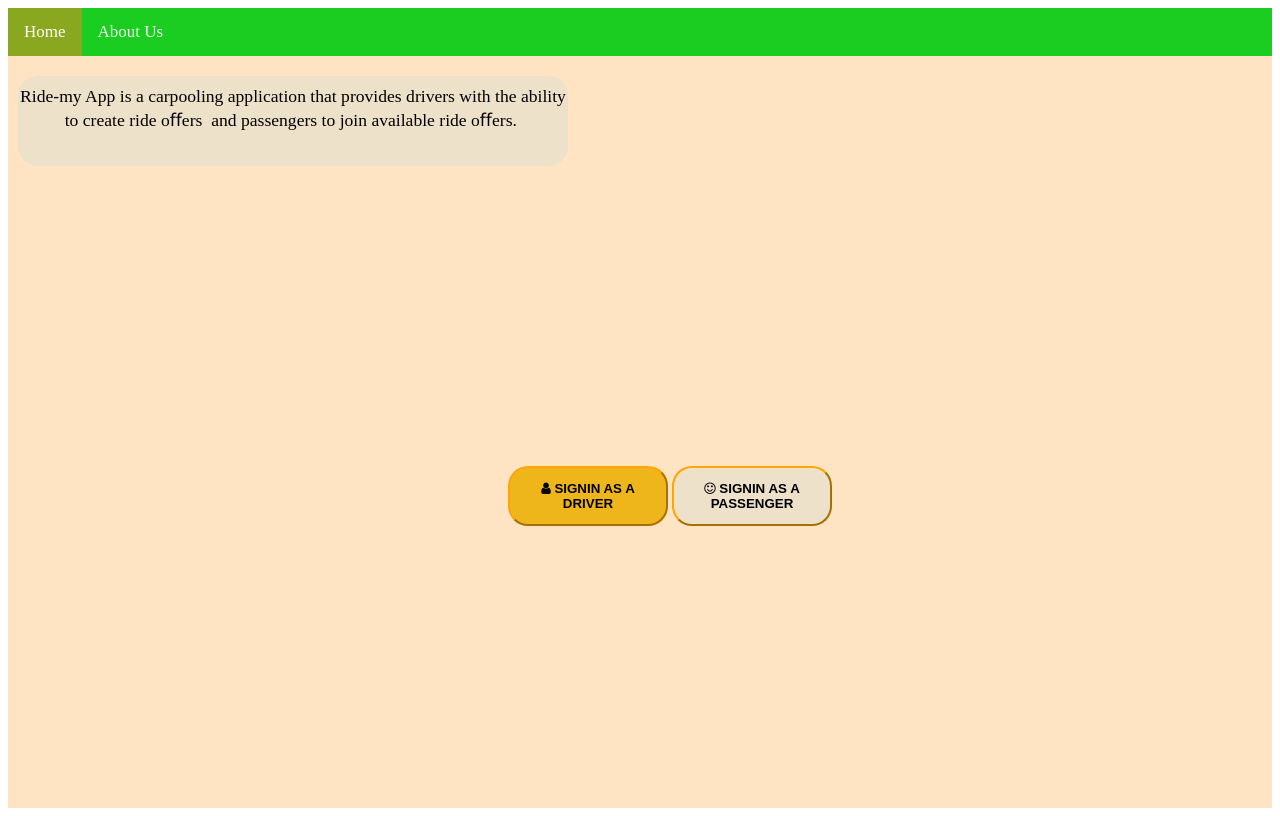
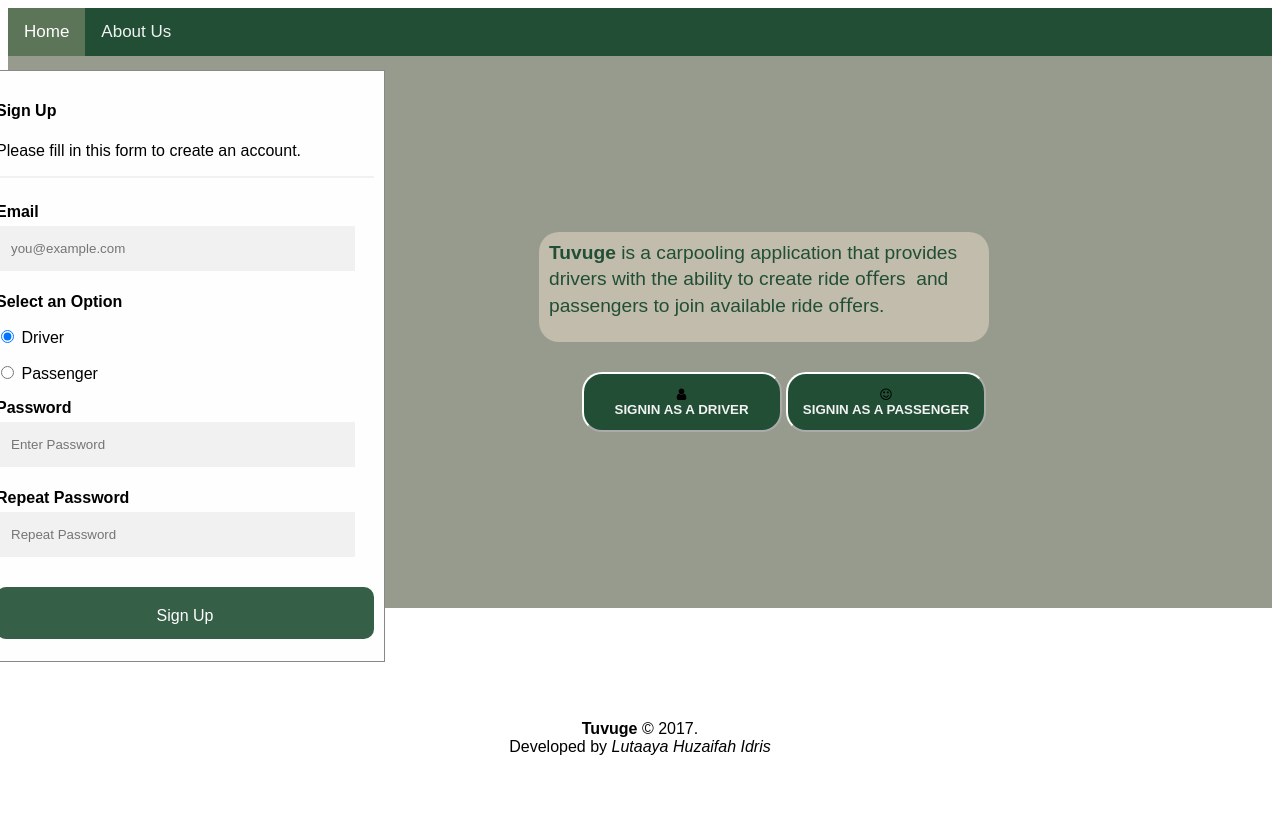
Before and after one commit to huxaiphaer/-Ride-My-Way, a plain HTML site: page index.html in a window 1280 px wide. Drawn offline with Linux system fonts and the light colour scheme.

Commit message:
implement signup and dashaboard

```diff
--- a/UI/css/index.css
+++ b/UI/css/index.css
@@ -1,6 +1,8 @@
 .landing{
-    background-color: bisque;
-    height: 800px;
+    background-color: #979B8D;
+    height: 600px;
+    align-content: center;
+    margin: 0 auto;
 }
 .circular-image {
     border-radius:  50%;
@@ -21,33 +23,33 @@
       border-radius: 20px
   }
 #buttons{
-    margin-left: 500px;
-    padding-top: 300px;
+    float: right;
+    margin-top: 200px;
 
 }
 #btn-one{
-    background-color: rgba(238, 178, 12, 0.918);
-    border-color: orange;
-    width: 160px;
+    background-color:  #214E34;
+    border-color: #fff;
+    width: 200px;
     height: 60px;
     border-radius: 20px;
 }
 #btn-one:hover{
-    background-color: whitesmoke;
+    background-color: #C1BCAC;
 }
 #btn-two{
-    background-color:rgba(233, 225, 202, 0.794);
-    border-color: orange;
-    width: 160px;
+    background-color: #214E34;
+    border-color: #fff;
+    width: 200px;
     height: 60px;
     border-radius: 20px;
 }
 #btn-two:hover{
-    background-color: rgba(238, 178, 12, 0.918);
+    background-color: #C1BCAC;
 }
 .topnav {
     overflow: hidden;
-    background-color: #1BCD21;
+    background-color: #214E34;
   }
 
   .topnav a {
@@ -65,21 +67,24 @@
   }
 
   .topnav a.active {
-    background-color: rgba(207, 146, 32, 0.616);
+    background-color:#5C7457;
     color: white;
   }
   .intro{
       display:block;
-      margin-left: 10px;
-      margin-top: 20px;
-      text-align: center;
+      text-align: left;
+      margin-bottom: 30px;
+      margin-right: 280px;
+      float: right;
+      padding: 10px;
       justify-content: center;
-      padding-top: 10px;
-      background-color: rgba(233, 225, 202, 0.794);
-      width:550px;
-      height: 80px;
+      padding: 10px;
+      background-color: #C1BCAC;
+      width:450px;
+      color: #214E34;
+      height: 110px;
       border-radius: 20px;
-      font-size: 110%;
+      font-size: 120%;
   }
 
   .driver-title{
@@ -115,3 +120,105 @@
     width: 25%;
     background-color: yellow;
   }
+
+  .footer {
+    position:fixed;
+    bottom:0;
+    left:50%;
+    margin-left:-200px; /*negative half the width */
+    width:400px;
+    height:80px;
+
+  }
+.driver-color{
+    color: #f2f2f2
+
+}
+
+.my-buttons{
+
+    float: right;
+    margin-bottom: 100px;
+    margin-right: 283px;
+
+
+}
+
+.my-buttons2{
+
+    float: left;
+
+
+
+
+}
+.admin-modal-content {
+    background-color: #fefefe;
+    margin: 2% auto 15% auto; /* 5% from the top, 15% from the bottom and centered */
+    border: 1px solid #888;
+    width: 80%; /* Could be more or less, depending on screen size */
+    float: right;
+    width:400px;
+    margin-right: 150px;
+}
+.my-desc-text{
+vertical-align: middle;
+
+}
+
+.content-hor{
+    display: inline-block;
+    /*text-align: left;*/
+}
+.row{
+    margin-top: 20px;
+    float: left;
+    clear: none;
+}
+
+.column-them{
+    vertical-align:top;
+    display:inline-block;
+    width:100px;
+    margin-top: 20px;
+    margin-left: 400px;
+}
+.vert-content{
+
+    width:550px;
+    vertical-align:top;
+}
+/*new */
+
+main {
+
+    margin: 20px 0;
+    padding: 10px;
+  }
+
+  main div {
+
+    margin: 0 auto;
+    padding: 15px;
+    margin: 5px auto;
+  }
+
+  main div:nth-child(1) {
+    width: 500px;
+  }
+  main div:nth-child(2) {
+    width: 700px;
+  }
+  main div:nth-child(3) {
+    width: 225px;
+  }
+.table-right{
+    float: right;
+    width:100%;
+    height: 100px;
+}
+
+.index-buttons{
+    margin-left:  400px;
+
+}
--- a/UI/css/signup.css
+++ b/UI/css/signup.css
@@ -2,7 +2,7 @@ body {font-family: Arial, Helvetica, sans-serif;}
 * {box-sizing: border-box}
 /* Full-width input fields */
 input[type=text], input[type=password], input[type=email] {
-    width: 100%;
+    width: 95%;
     padding: 15px;
     margin: 5px 0 22px 0;
     display: inline-block;
@@ -18,7 +18,7 @@ input[type=text]:focus, input[type=password]:focus {
 
 /* Set a style for all buttons */
 .btn {
-    background-color: #107713;
+    background-color: #214E34;
     color: white;
     padding: 14px 20px;
     margin: 8px 0;
@@ -119,7 +119,7 @@ img.avatar {
 }
 
 .container {
-    padding: 16px;
+    padding: 10px;
 }
 
 span.psw {
@@ -138,10 +138,10 @@ span.psw {
 }
 .admin-modal-content {
     background-color: #fefefe;
-    margin: 2% auto 15% auto; /* 5% from the top, 15% from the bottom and centered */
+    margin: 2% auto 8% auto; /* 5% from the top, 15% from the bottom and centered */
     border: 1px solid #888;
     width: 80%; /* Could be more or less, depending on screen size */
-    float: right;
+    float: left;
     width:400px;
     margin-right: 150px;
 }
@@ -162,3 +162,8 @@ span.psw {
 height: 200px;
 
 }
+
+.signup-block{
+    float: left;
+    margin-left: 240px;
+}
--- a/index.html
+++ b/index.html
@@ -2,7 +2,8 @@
 <html>
 <head>
     <title>Ride-My-Way</title>
-    <link rel="stylesheet" type="text/css" media="screen" href="../UI/css/index.css" />
+    <link rel="stylesheet" type="text/css" media="screen" href="./UI/css/index.css" />
+    <link rel="stylesheet" type="text/css" media="screen" href="./UI/css/signup.css" />
     <link rel="stylesheet" href="https://cdnjs.cloudflare.com/ajax/libs/font-awesome/4.7.0/css/font-awesome.min.css">
 </head>
 <body>
@@ -11,15 +12,73 @@
                     <a class="active" href="#home">Home</a>
                     <a href="#about">About Us</a>
                   </div>
-        <div class="intro">
-            Ride-my App is a carpooling application that provides drivers with the ability to create ride oﬀers
-            and passengers  to join available ride oﬀers.
+                  <table class="table-right">
 
-        </div>
 
-        <div id="buttons">
-            <a a href="UI/templates/Driver_accounts.html" ><button type="button" id="btn-one"><i class="fa fa-user"></i> <b>SIGNIN AS A DRIVER</b></button></a>
-            <a a href="UI/templates/Passenger_accounts.html"><button type="button" id="btn-two"><i class="fa fa-smile-o"></i> <b>SIGNIN AS A PASSENGER</b></button></a>
+                    <td>
+                            <div class="signup-block">
+                                    <form class="admin-modal-content">
+                                            <div class="container">
+                                                    <h4>Sign Up</h4>
+                                                    <p>Please fill in this form to create an account.</p>
+                                                    <hr>
+                                                    <label for="email"><b>Email</b></label>
+                                                    <input type="email" placeholder="you@example.com" name="email" required>
+
+                                                    <label for="email"><b>Select an Option</b></label>
+                                                    <p>
+                                                            <input class="w3-radio" type="radio" name="gender" value="male" checked>
+                                                            <label>Driver</label></p>
+                                                            <p>
+                                                            <input class="w3-radio" type="radio" name="gender" value="female">
+                                                            <label>Passenger</label></p>
+
+                                                    <label for="psw"><b>Password</b></label>
+                                                    <input type="password" placeholder="Enter Password" name="psw" required>
+
+                                                    <label for="psw-repeat"><b>Repeat Password</b></label>
+                                                    <input type="password" placeholder="Repeat Password" name="psw-repeat" required>
+                                                    <div class="clearfix">
+                                                      <button type="submit" class="btn">Sign Up</button>
+                                            </div>
+                                        </form>
+                             </div>
+                    </td>
+                        <td  >
+                                <div class="intro">
+                                        <b>Tuvuge</b> is a carpooling application that provides drivers with the ability to create ride oﬀers
+                                        and passengers  to join available ride oﬀers.
+                                </div>
+
+
+
+
+                            <div class="my-buttons">
+                                <a a href="UI/templates/Driver_accounts.html"  ><button type="button" id="btn-one"><i class="fa fa-user"></i> <b> <div class="driver-color">SIGNIN AS A DRIVER</div></b></button></a>
+                                <a a href="UI/templates/Passenger_accounts.html"><button type="button" id="btn-two"><i class="fa fa-smile-o"></i> <b> <div class="driver-color">SIGNIN AS A PASSENGER</div></b></button></a>
+                            </div>
+                        </td>
+
+
+
+
+
+
+
+
+
+                    </div>
+                </div>
+            </table>
+
+            <div class="footer">
+                <center>
+
+
+                     <b>Tuvuge</b> © 2017.
+                     <br>
+        Developed by <i>Lutaaya Huzaifah Idris</i>
+               </center>
         </div>
     </div>
 </body>
```
